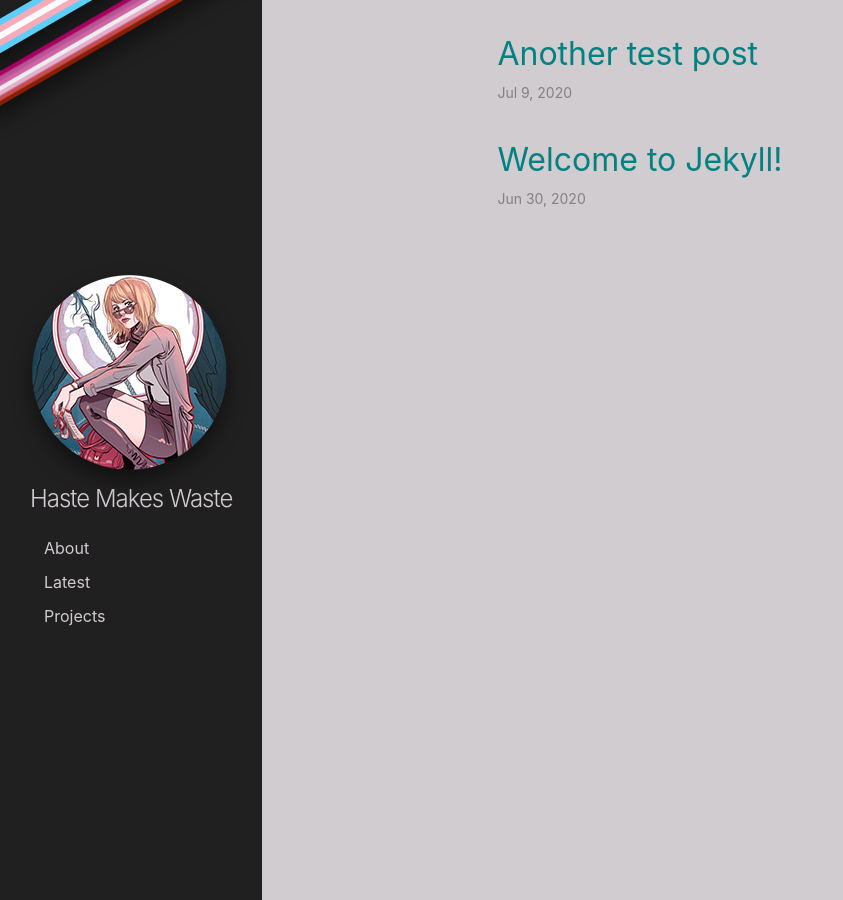
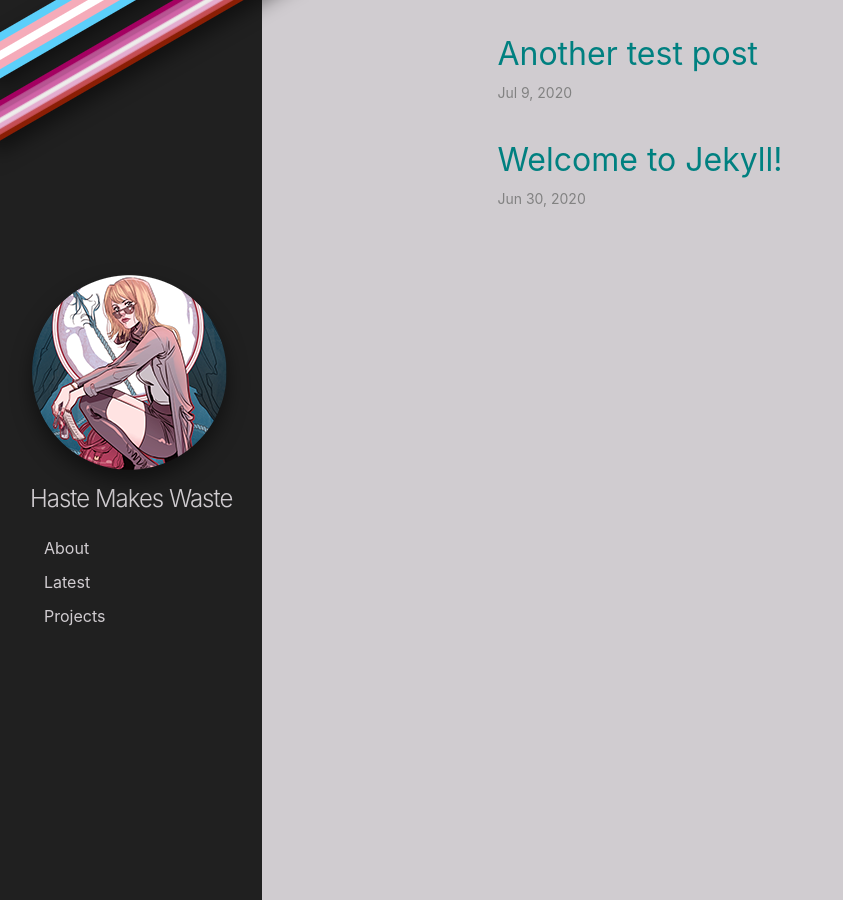
Before and after one commit to EVHaste/haste-makes-waste, a Jekyll site: the page built from index.markdown, in a window 1280 px wide. Shown: the whole page, without its empty margins (0-843 px from the left). Built offline with Jekyll 4.4.1, drawn with Linux system fonts in a browser that asks for light colours.

Commit message:
Pride flag update
The tiniest imaginable commit

```diff
--- a/_sass/minima/custom-styles.scss
+++ b/_sass/minima/custom-styles.scss
@@ -19,8 +19,8 @@ border: none;
 .trans-pride-flag {
 display: flex-direction colum;
 filter: drop-shadow(0px 10px 10px rgba(0,0,0,0.5));
-max-width: 150px;
-max-height: 200px;
+max-width: 200px;
+max-height: 250px;
 transform: rotate(330deg);
 position: absolute;
 top: -5px;
@@ -31,11 +31,11 @@ z-index: 1;
 .lesbian-pride-flag {
 display: flex-direction colum;
 filter: drop-shadow(0px 10px 10px rgba(0,0,0,0.5));
-max-width: 300px;
-max-height: 200px;
+max-width: 350px;
+max-height: 250px;
 transform: rotate(330deg);
 position: absolute;
-top: 10px;
+top: 25px;
 left: -40px;
 z-index: 2;
 }
@@ -54,8 +54,6 @@ filter: drop-shadow(0px 10px 10px rgba(0,0,0,0.5));
   top: 9px;
 }
 
-
-// Strictly size and color overrides.
 .site-title {
   @include relative-font-size(1.5);
   color: #D0CCD0;
@@ -65,9 +63,6 @@ filter: drop-shadow(0px 10px 10px rgba(0,0,0,0.5));
     color: #D0CCD0;
   }
 }
-
-
-
 
 // Content styling
 //
```
